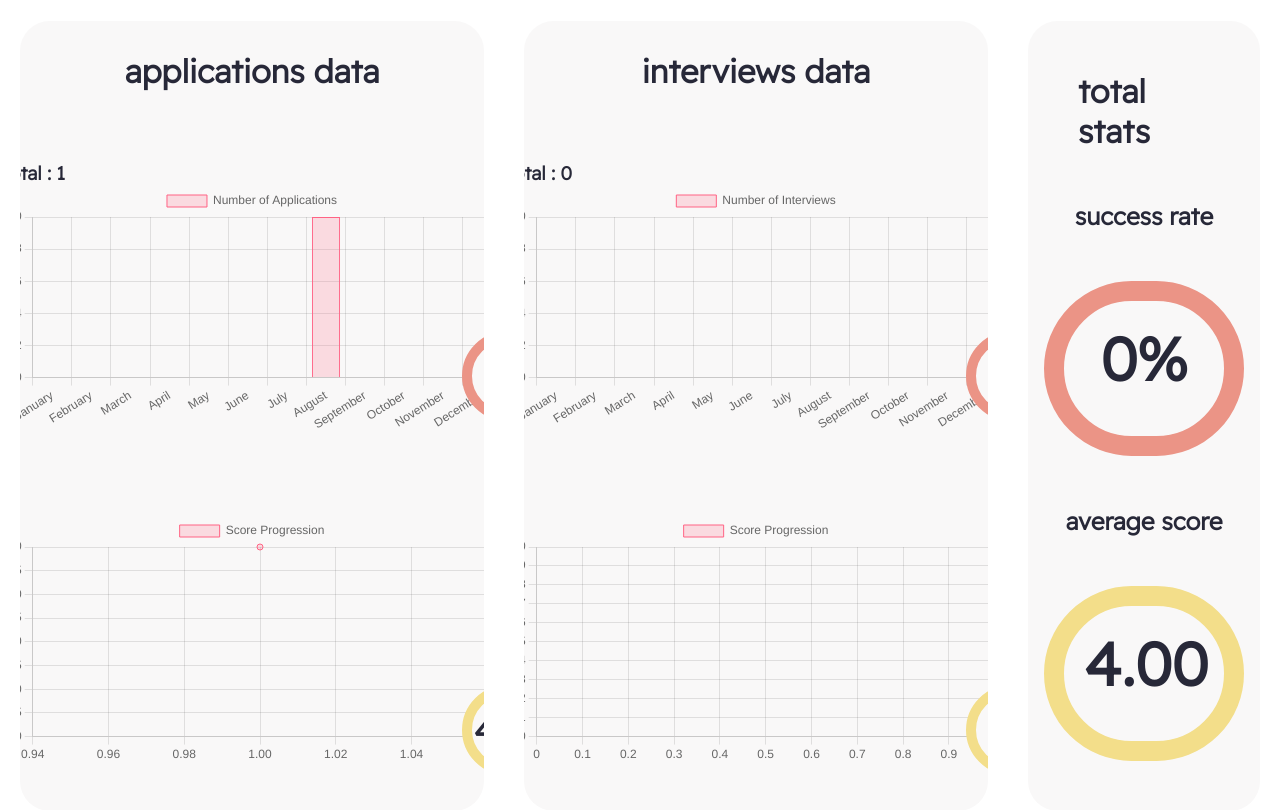
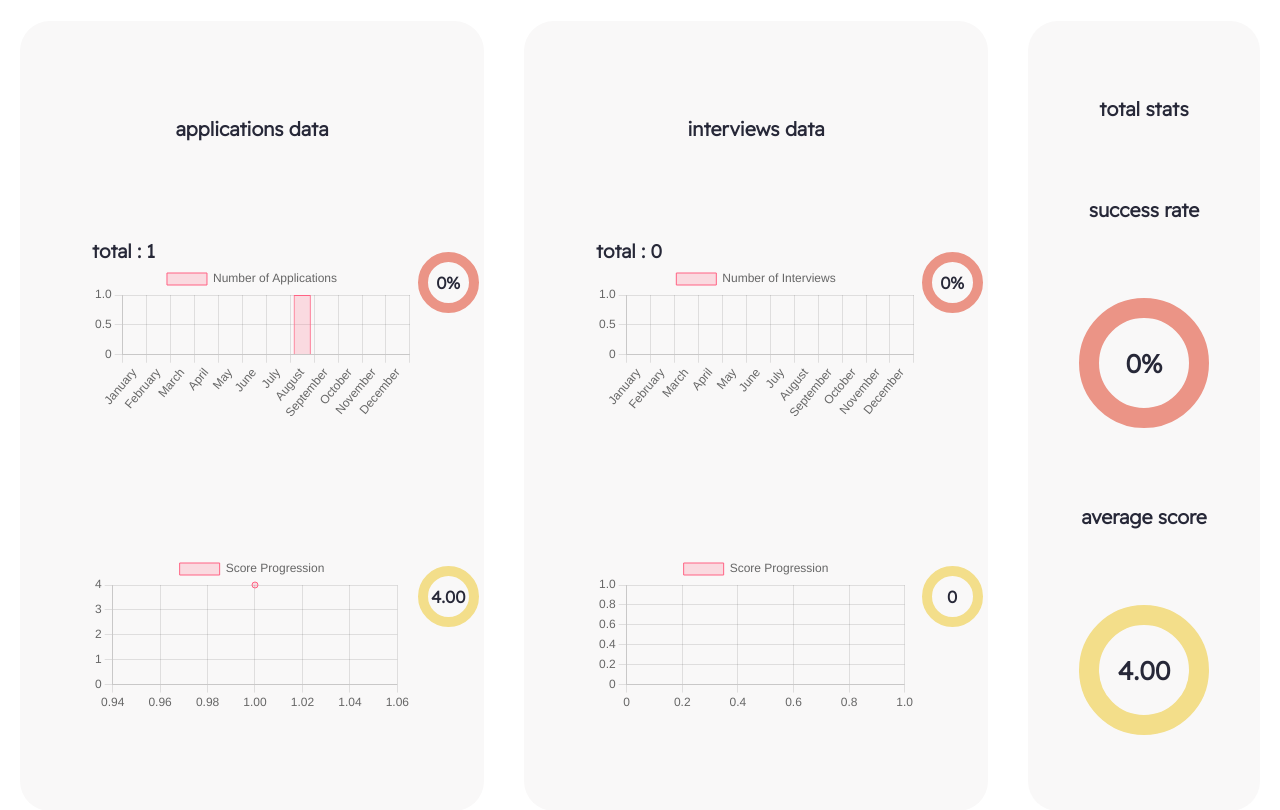
Before and after one commit to Hanippa/JobSpree, a Django app: page / in a window 1280 px wide. Shown: the part 90-900 px from the top of the page. Run offline with Django 4.2, Linux system fonts and the light colour scheme; a user stored in the database is signed in; data comes from the database, SQL or seed files in the repository; both versions use the stored data as it was after the commit; data that the repository does not hold is empty.

Commit message:
fixed laptop sizing

```diff
--- a/jobspree/tracker/static/css/style.css
+++ b/jobspree/tracker/static/css/style.css
@@ -21,6 +22,12 @@ body{
   --table-border-color : #dddddd;
   background-color: var(--background-color);
 
+}
+.chart-container{
+
+  position: relative;
+  width:25vw;
+  height: auto;
 }
 .table-header{
   position: sticky;
@@ -84,47 +91,51 @@ margin: 20px;
   margin: 20px;
   border-radius: 30px;
   display: flex;
+  justify-content: space-evenly;
   align-items: center;
   flex-direction: column;
   overflow-x: auto;
   overflow-y: hidden;
 }
 .interviews-container h1{
-  margin: 30px;
+  margin-top: 30px;
 }
-.total-container h1{
-  margin: 50px;
-}
+
 .applied-container h1{
-  margin: 30px;
+  margin-top: 30px;
 }
 .graph{
-  margin: 40px;
+  margin: 2em;
   position: relative;
 }
 .success_rate , .score_avg{
+  font-size:1.3vw;
   position: absolute;
+  display: flex;
+  align-items: center;
+  justify-content: center;
   background-color: var(--object-color) ;
   text-align: center;
-  padding-top: 15px;
+  padding: 0.3em;
+  width: 2.4vw;
+  height: 2.4vw;
   border-radius: 100px;
   border: solid 10px #EB9486;
-  width: 70px;
-  height: 55px;
-  right: -80px;
-  top: 140px;
+  right: -4em;
+  top: -1em;
 }
 .total_success_rate , .total_score_avg{
   background-color: var(--object-color) ;
+  display: flex;
+  align-items: center;
+  justify-content: center;
   text-align: center;
-  padding-top: 40px;
+  padding: 1em;
   border-radius: 100px;
   border: solid 20px #EB9486;
-  width: 160px;
-  height: 120px;
-  right: -80px;
-  top: -30px;
-  font-size: 60px;
+  width:3vw;
+  height: 3vw;
+  font-size: 2vw;
 }
 
 .total_score_avg{
@@ -142,6 +153,7 @@ margin: 20px;
   border-radius: 30px;
   display: flex;
   align-items: center;
+  justify-content: space-evenly;
   flex-direction: column;
   overflow-x: auto;
   overflow-y: hidden;
@@ -154,6 +166,7 @@ margin: 20px;
   border-radius: 30px;
   display: flex;
   align-items: center;
+  justify-content: space-evenly;
   flex-direction: column;
   overflow-x: auto;
   overflow-y: hidden;
@@ -393,12 +406,9 @@ table {
     text-align: center;
     padding: 30px 0px;
   }
-
-  .graph{
-    width: 500px;
+.h1-title{
+  font-size: 1.5vw;
 }
-
-
 
   .add-button{
     cursor: pointer;
@@ -778,8 +806,7 @@ body .landing-socials{
   }
   @media screen and (max-height: 930px) {
     .total_success_rate, .total_score_avg{
-      width: 120px;
-      padding: 20px;
+
     }
     .signup-title , .login-title{
       font-size: 4vh;
--- a/jobspree/tracker/templates/tracker/home.html
+++ b/jobspree/tracker/templates/tracker/home.html
@@ -3,46 +3,51 @@
 {%block content%}
 
 
-
-
-
 <div class="home-main-container">
-
+<!-- New home.html -->
 
   <div class="applied-container">
 
-    <h1>applications data</h1>
+    <h1 class="h1-title">applications data</h1>
     <div class='graph'>
       <h3>total : {{applied_count}}</h3>
       <h1 class="success_rate">{{applied_success_rate}}%</h1>
+      <div class="chart-container">
       <canvas id="applied_chart"></canvas>
+      </div>
     </div>
 
     <div class='graph'>
       <h1 class="score_avg">{{applied_score_avg}}</h1>
+      <div class="chart-container">
       <canvas id="applied_score_progression_graph"></canvas>
+    </div>
     </div>
   </div>
   <div class="interviews-container">
 
-    <h1>interviews data</h1>
+    <h1 class="h1-title">interviews data</h1>
     <div class='graph'>
       <h3>total : {{interviews_count}}</h3>
       <h1 class="success_rate">{{interviews_success_rate}}%</h1>
+      <div class="chart-container">
       <canvas id="interviews_chart"></canvas>
+    </div>
     </div>
     <div class='graph'>
       <h1 class="score_avg">{{interviews_score_avg}}</h1>
+      <div class="chart-container">
       <canvas id="interview_score_progression_graph"></canvas>
+    </div>
     </div>
   </div>
 
   <div class="total-container">
-    <h1>total stats</h1>
-    <h2>success rate</h2>
+    <h1 class="h1-title">total stats</h1>
+    <h2 class="h1-title">success rate</h2>
     <h1 class="total_success_rate">{{total_success_rate}}%</h1>
 
-    <h2>average score</h2>
+    <h2  class="h1-title">average score</h2>
     <h1 class="total_score_avg">{{total_score_avg}}</h1>
 
 
```
Also changed, not shown: other parts of jobspree/tracker/static/css/style.css (+34 -15 lines), jobspree/db.sqlite3. Lines whose indentation alone changed are shown as unchanged.
